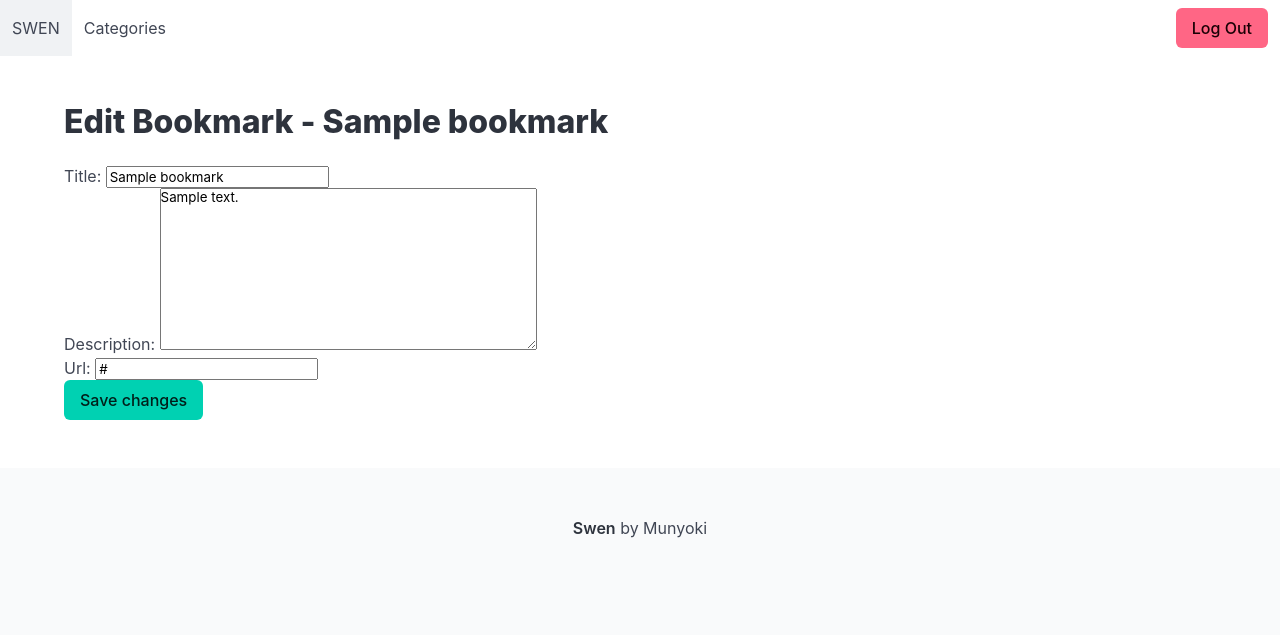
After one commit to MuliJob/saas, a Django app: page /app/categories/1/edit-bookmark/1/ in a window 1280 px wide. The commit adds this page. Shown: the top 635 px of the page. Run offline with Django 5.2, Linux system fonts and the light colour scheme; a user stored in the database is signed in; tables that the repository leaves empty hold one stand-in row (values such as "Sample post").

Commit message:
Made it possible to edit a bookmark

```diff
--- /dev/null
+++ b/apps/bookmark/templates/bookmark/bookmark_edit.html
@@ -0,0 +1,15 @@
+{% extends 'core/base.html' %}
+{% block content %}
+<div class="container">
+  <h1 class="title">Edit Bookmark - {{ bookmark.title }}</h1>
+
+  <form action="" method="post">
+    {% csrf_token %}
+
+    {{ form.as_p }}
+
+    <button type="submit" class="button is-primary">Save changes</button>
+  </form>
+
+</div>
+{% endblock content %}
--- a/apps/bookmark/templates/bookmark/category.html
+++ b/apps/bookmark/templates/bookmark/category.html
@@ -29,7 +29,7 @@
           </div>
           <footer class="card-footer">
             <a href="{{ bookmark.url }}" target="_blank" class="card-footer-item">Visit</a>
-            <a href="" class="card-footer-item">Edit</a>
+            <a href="{% url 'bookmark_edit' category.id bookmark.id %}" class="card-footer-item">Edit</a>
           </footer>
         </div>
       </div>
--- a/apps/bookmark/views.py
+++ b/apps/bookmark/views.py
@@ -100,3 +100,26 @@ def bookmark_add(request, category_id):
     }
 
     return render(request, 'bookmark/bookmark_add.html', context)
+
+
+@login_required
+def bookmark_edit(request, category_id, bookmark_id):
+    """Adding a bookmark"""
+    bookmark = Bookmark.objects.filter(created_by=request.user).get(pk=bookmark_id)
+
+    if request.method == "POST":
+        form = BookmarkForm(request.POST, instance=bookmark)
+
+        if form.is_valid():
+            form.save()
+
+            return redirect('category', category_id=category_id)
+    else:
+        form = BookmarkForm(instance=bookmark)
+
+    context = {
+        "form": form,
+        "bookmark": bookmark,
+    }
+
+    return render(request, 'bookmark/bookmark_edit.html', context)
--- a/apps/dashboard/urls.py
+++ b/apps/dashboard/urls.py
@@ -1,5 +1,5 @@
 from django.urls import path
-from apps.bookmark.views import categories, category, category_add, bookmark_add, category_edit, category_delete
+from apps.bookmark.views import categories, category, category_add, bookmark_add, bookmark_edit, category_edit, category_delete
 from . import views
 
 urlpatterns = [
@@ -10,4 +10,6 @@ urlpatterns = [
   path('categories/<int:category_id>/edit/', category_edit, name='category_edit'),
   path('categories/<int:category_id>/delete/', category_delete, name='category_delete'),
   path('categories/<int:category_id>/add-bookmark/', bookmark_add, name='bookmark_add'),
+  path('categories/<int:category_id>/edit-bookmark/<int:bookmark_id>/',
+  bookmark_edit, name='bookmark_edit'),
 ]
```
